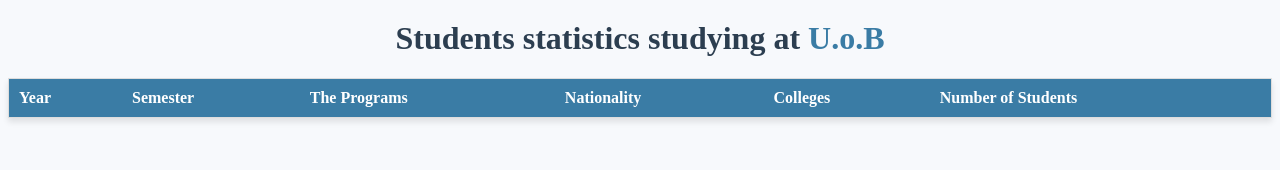
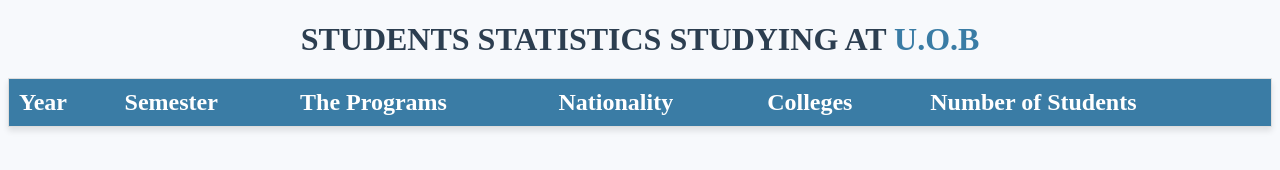
Before and after one commit to programmerfaz/ITCS333_ASSIGNMENT_3, a plain HTML site: page index.html in a window 1280 px wide. Drawn offline with Linux system fonts and the light colour scheme; no server answers.

Commit message:
modified some css styling

```diff
--- a/style.css
+++ b/style.css
@@ -2,13 +2,14 @@
     background-color: #f7f9fc;
     color: #2e3b4e;
 }
-
-h1 {
+#heading1 {
     text-align: center;
-    margin-top: 20px;
+    text-transform: uppercase;
     font-size: 2rem;
+    margin-bottom: 20px;
     color: #2c3e50;
 }
+
 
 #uob-h1 {
     color: #3a7ca5;
@@ -28,14 +29,14 @@
     color: white;
     padding: 10px;
     text-align: left;
-    font-size: 1rem;
+    font-size: 1.5rem;
 }
 
 #table1 td {
     padding: 8px;
     text-align: left;
     border-top: 1px solid #ddd;
-    font-size: 0.9rem;
+    font-size: 1.2rem;
 }
 
 #table1 tr:nth-child(even) {
```
